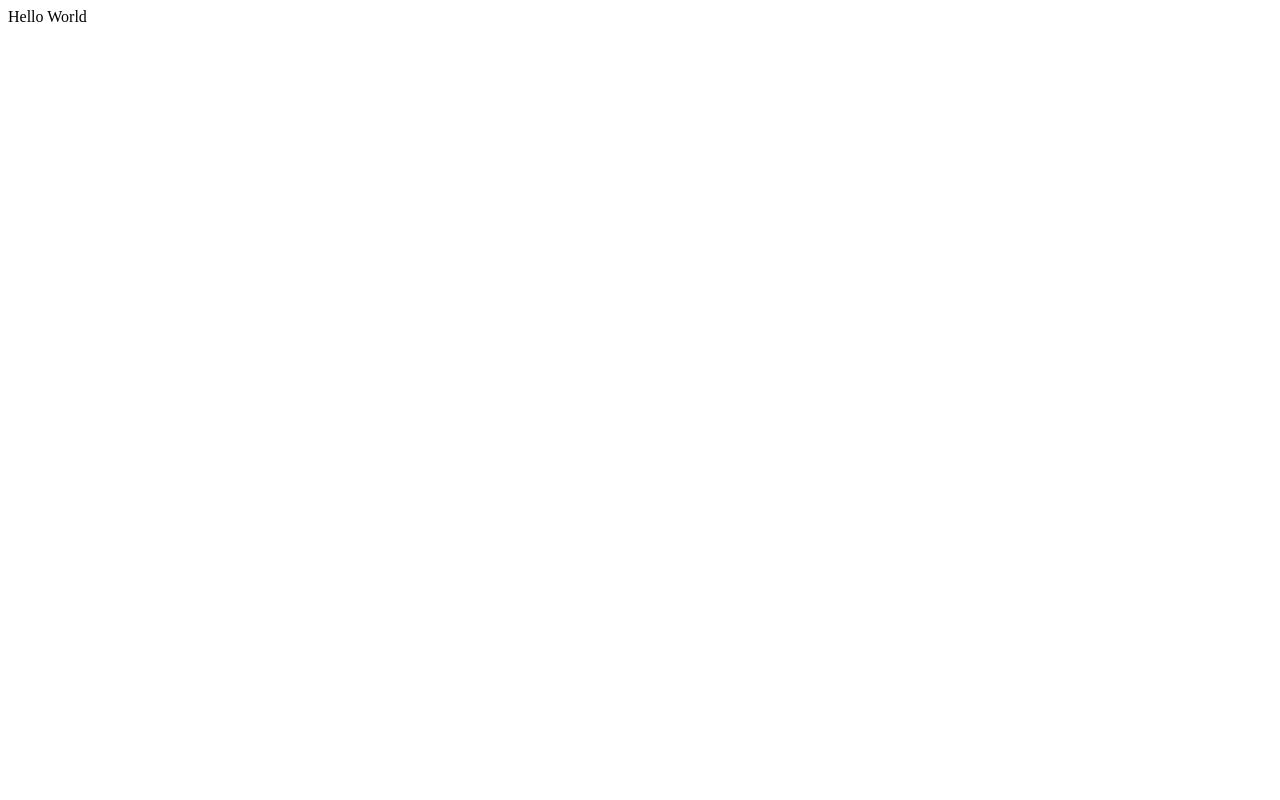
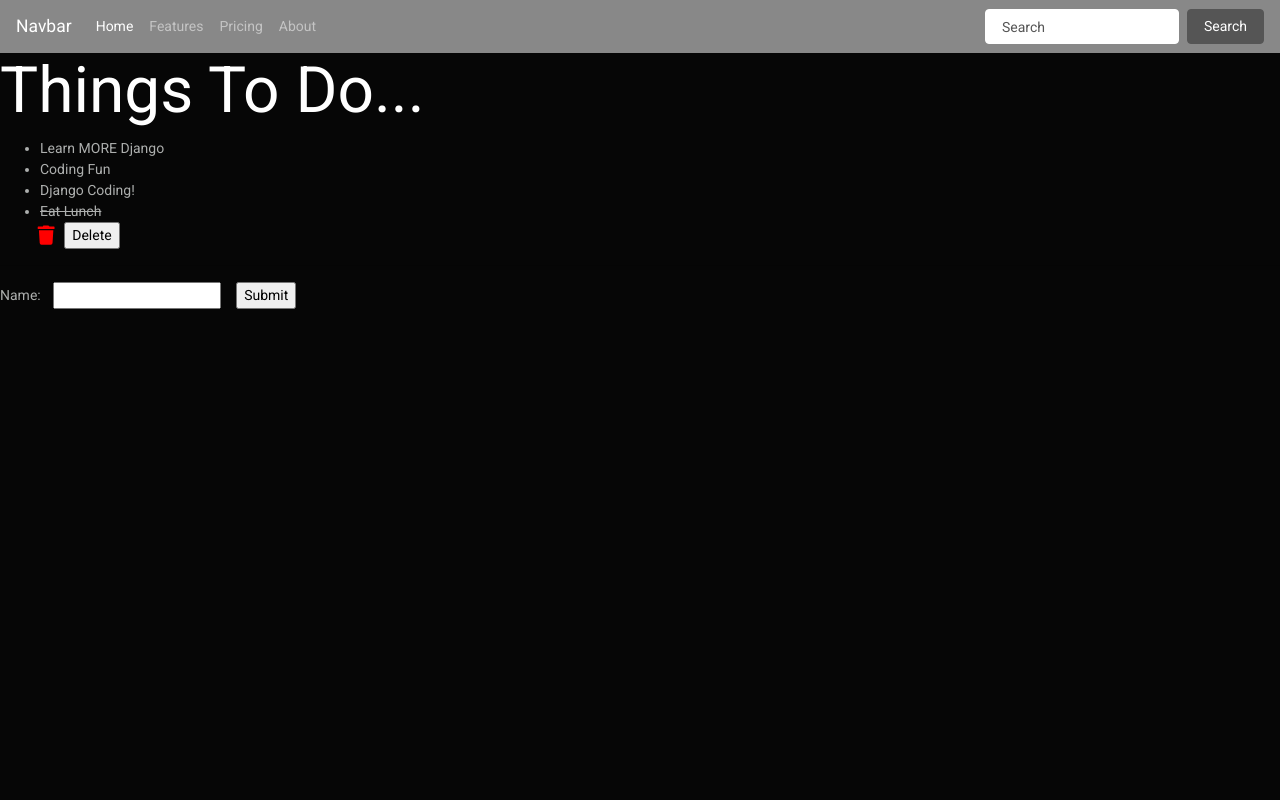
Before and after one commit to Krontime/todolist_repo, a Django app: page / in a window 1280 px wide. Before the commit the page is almost empty. Run offline with Django 3.2, Linux system fonts and the light colour scheme; data comes from the database, SQL or seed files in the repository; both versions use the stored data as it was after the commit; some libraries are stand-ins or nearby versions.

Commit message:
Small Addition with Style and Half Complete List Functions

```diff
--- /dev/null
+++ b/todoapp/forms.py
@@ -0,0 +1,7 @@
+from django import forms
+from .models import TodoItem
+
+class TodoItemForm(forms.ModelForm):
+    class Meta:
+        model = TodoItem
+        fields = ('name',)
--- a/todoapp/templates/todoapp/todolist.html
+++ b/todoapp/templates/todoapp/todolist.html
@@ -5,8 +5,64 @@
     <meta name="viewport" content="width=device-width, initial-scale=1.0">
     <meta http-equiv="X-UA-Compatible" content="ie=edge">
     <title>Document</title>
+    <link rel="stylesheet" href="https://bootswatch.com/4/cyborg/bootstrap.min.css" type="text/css" />
+    <style type="text/css">
+        input{
+            margin-left: 12px;
+        }
+    </style>
 </head>
 <body>
-    <h1>Here We Go</h1>
+    <div class="bs-component">
+      <nav class="navbar navbar-expand-lg navbar-dark bg-light">
+        <a class="navbar-brand" href="#">Navbar</a>
+        <button class="navbar-toggler" type="button" data-toggle="collapse" data-target="#navbarColor01" aria-controls="navbarColor01" aria-expanded="false" aria-label="Toggle navigation">
+          <span class="navbar-toggler-icon"></span>
+        </button>
+
+        <div class="collapse navbar-collapse" id="navbarColor01">
+          <ul class="navbar-nav mr-auto">
+            <li class="nav-item active">
+              <a class="nav-link" href="#">Home <span class="sr-only">(current)</span></a>
+            </li>
+            <li class="nav-item">
+              <a class="nav-link" href="#">Features</a>
+            </li>
+            <li class="nav-item">
+              <a class="nav-link" href="#">Pricing</a>
+            </li>
+            <li class="nav-item">
+              <a class="nav-link" href="#">About</a>
+            </li>
+          </ul>
+          <form class="form-inline my-2 my-lg-0">
+            <input class="form-control mr-sm-2" type="text" placeholder="Search">
+            <button class="btn btn-secondary my-2 my-sm-0" type="submit">Search</button>
+          </form>
+        </div>
+      </nav>
+    </div>
+    <h1>Things To Do...</h1>
+    <ul>
+        {% for item in items %}
+
+            {% if item.done %}
+                <li><strike>{{ item.name }}</strike></li><form method="POST" action="/delete/{{ item.id }}">{% csrf_token %}<i class="fas fa-trash" type="submit" value="Delete"  style="color:Red" data-fa-transform="grow-6"></i><input type="submit" value="Delete"/></form>
+            {% else %}
+                <li>{{ item.name }}</li>
+            {% endif %}
+        {% endfor %}
+    </ul>
+
+    <hr>
+
+    <form method="POST">
+        {% csrf_token %}
+
+        {{ form }}
+
+        <input type="submit" value="Submit"/>
+    </form>
+    <script defer src="https://use.fontawesome.com/releases/v5.0.8/js/all.js"></script>
 </body>
 </html>
--- a/todoapp/views.py
+++ b/todoapp/views.py
@@ -1,5 +1,21 @@
-from django.shortcuts import render
+from django.shortcuts import render, get_object_or_404
 from django.http import HttpResponse
+from .models import TodoItem
+from .forms import TodoItemForm
 
 def get_todo_page(request):
-    return HttpResponse("Hello World")
+    if request.method == "POST":
+        form = TodoItemForm(request.POST)
+        if form.is_valid:
+            form.save()
+    else:
+        print("It's the GET")
+
+    form = TodoItemForm()
+    items = TodoItem.objects.all()
+    return render(request, "todoapp/todolist.html", {'items': items, 'form': form})
+
+def delete_todo_item(request, id):
+    item = get_object_or_404(TodoItem, pk=id)
+    item.delete()
+    return HttpResponse("You Deleted " + '"' + item.name + '"')
--- a/todolist/settings.py
+++ b/todolist/settings.py
@@ -37,6 +37,7 @@ INSTALLED_APPS = [
     'django.contrib.sessions',
     'django.contrib.messages',
     'django.contrib.staticfiles',
+    'todoapp',
 ]
 
 MIDDLEWARE = [
--- a/todolist/urls.py
+++ b/todolist/urls.py
@@ -16,8 +16,10 @@ Including another URLconf
 from django.conf.urls import url
 from django.contrib import admin
 from todoapp.views import get_todo_page
+from todoapp.views import delete_todo_item
 
 urlpatterns = [
     url(r'^admin/', admin.site.urls),
-    url(r'^$', get_todo_page)
+    url(r'^$', get_todo_page),
+    url(r'^delete/(\d+)$', delete_todo_item),
 ]
```
Also changed, not shown: db.sqlite3, todoapp/migrations/0001_initial.py (added), todoapp/models.py (line endings or trailing spaces).
